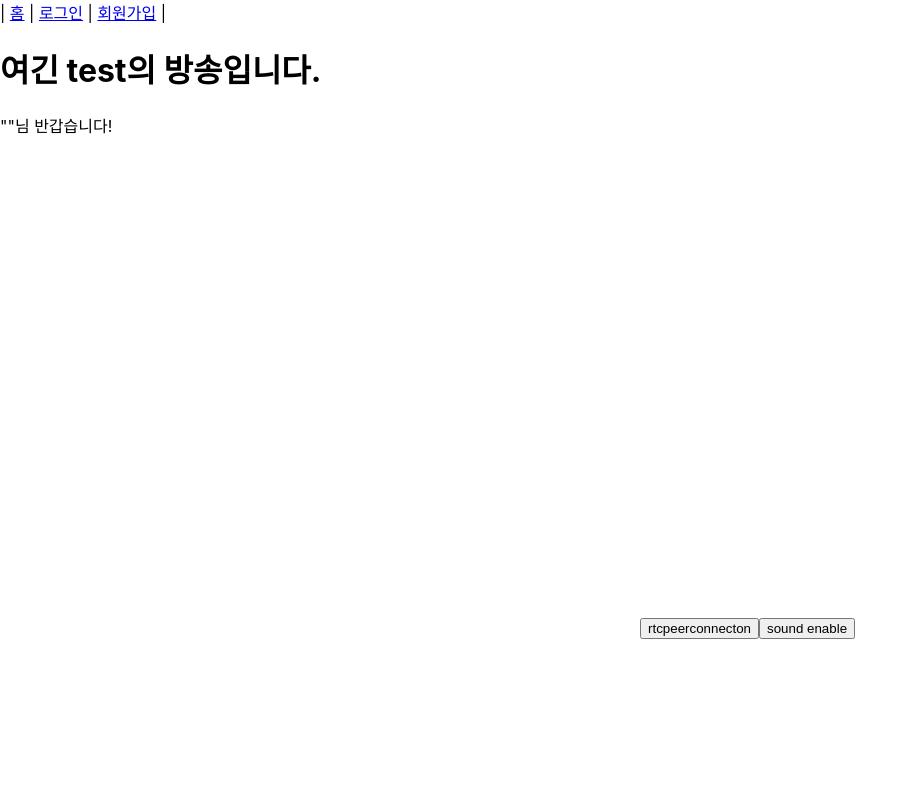
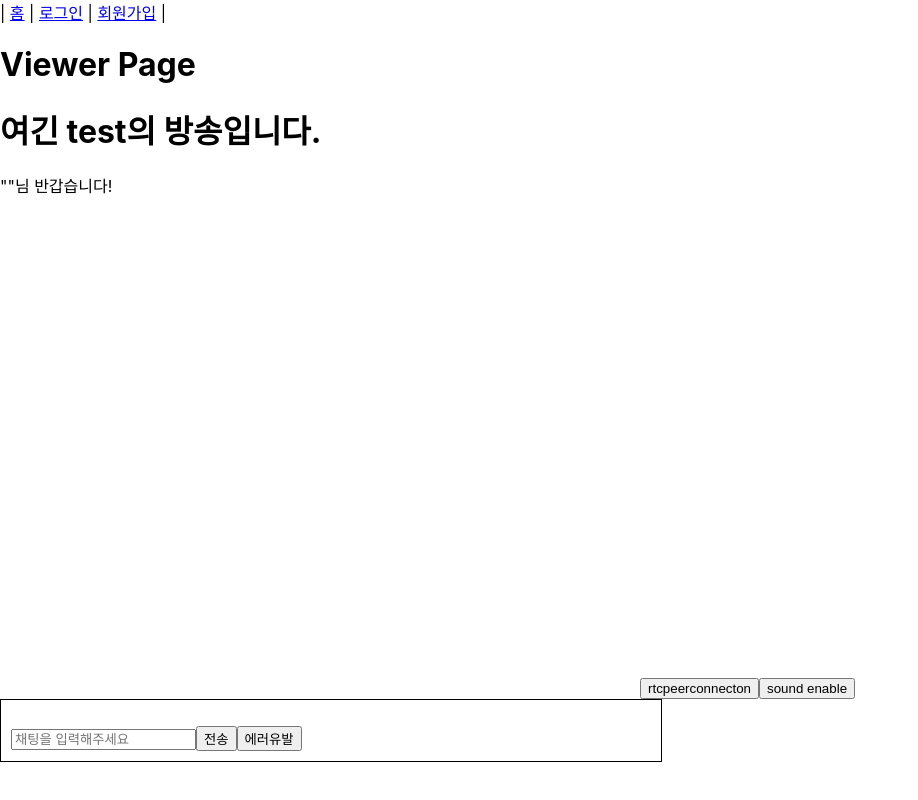
Before and after one commit to luck1306/broadcast-demo, a React (Create React App) app in the folder live-platform-test-client/: page /live/test in a window 1280 px wide. Shown: the whole page, without its empty margins (0-918 px from the left). Built offline with nearby package versions, Linux system fonts and the light colour scheme; no server answers.

Commit message:
[update] change component /live/:channelName

```diff
--- a/live-platform-test-client/src/App.js
+++ b/live-platform-test-client/src/App.js
@@ -4,8 +4,7 @@ import "./App.css";
 // import Socket from "./component/common/CusSocketClient.jsx";
 // import TestWebRtc from "./component/common/testing/TestWebRtc.jsx";
 import RootPage from "./component/page/RootPage.jsx";
-import ViewerPage from "./component/page/live/BroadcastListPage.jsx";
-import BroadcastViewer from "./component/common/viewer/BroadcastViewer.jsx";
+import BroadcastListPage from "./component/page/live/BroadcastListPage.jsx";
 import NotFoundPage from "./component/page/NotFoundPage.jsx";
 import ChattingBox from "./component/common/chatting/ChattingBox.jsx";
 import LoginPage from "./component/page/auth/LoginPage.jsx";
@@ -13,6 +12,7 @@ import JoiningMembershipPage from "./component/page/auth/JoiningMembershipPage.j
 import Header from "./component/common/header/Header.jsx";
 import StreamerPage from "./component/page/live/StreamerPage.jsx";
 import LogoutPage from "./component/page/auth/LogoutPage.jsx";
+import ViewerPage from "./component/page/live/ViewerPage.jsx";
 // import { AuthProvider } from "./component/page/auth/AuthProvider.jsx";
 
 function App() {
@@ -24,10 +24,10 @@ function App() {
                 {/* <Socket /> */}
                 <Route path="/" element={<RootPage />} />
                 <Route path="/broadcast" element={<StreamerPage />} />
-                <Route path="/live-list" element={<ViewerPage />} />
+                <Route path="/live-list" element={<BroadcastListPage />} />
                 <Route
                     path="/live/:channelName"
-                    element={<BroadcastViewer />}
+                    element={<ViewerPage />}
                 />
                 {/* <Route path="/dashboard" element={<StreamerDashBoard />} /> */}
                 <Route path="/chatting" element={<ChattingBox />} />
--- a/live-platform-test-client/src/component/page/ViewerPage.jsx
+++ b/live-platform-test-client/src/component/page/live/ViewerPage.jsx
@@ -1,5 +1,5 @@
-import ChattingBox from "../common/ChattingBox";
-import BroadcastViewer from "../common/viewer/BroadcastViewer";
+import ChattingBox from "../../common/chatting/ChattingBox";
+import BroadcastViewer from "../../common/viewer/BroadcastViewer";
 
 const ViewerPage = () => {
     return (
```
